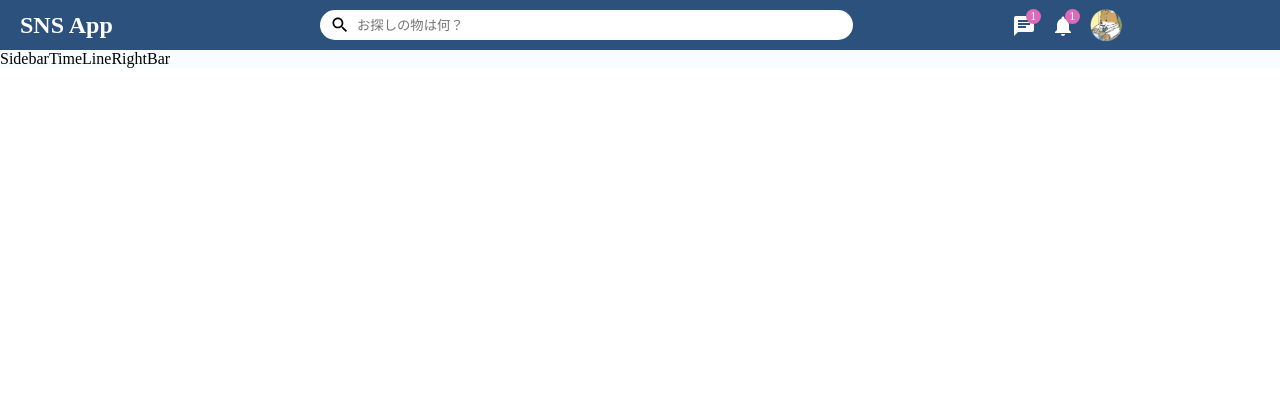
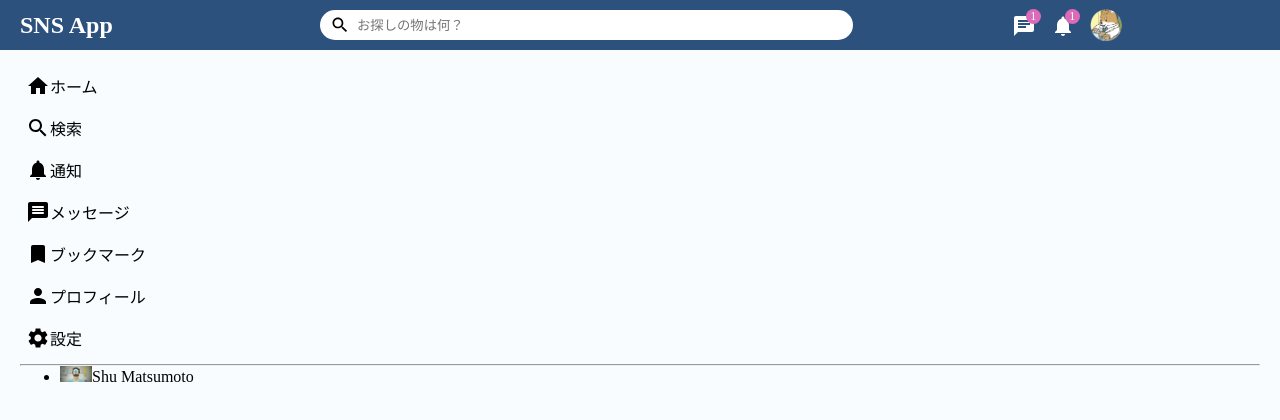
Before and after one commit to shumatsumoto/sns-app-frontend, a React (Create React App) app: page / in a window 1280 px wide. Shown: the top 420 px of the page. Built offline with nearby package versions, Linux system fonts and the light colour scheme.

Commit message:
Sidebar style

```diff
--- a/src/components/sidebar/Sidebar.css
+++ b/src/components/sidebar/Sidebar.css
@@ -0,0 +1,27 @@
+.sidebar {
+  flex: 2.5;
+  height: 100vh;
+}
+
+.sidebarWrapper {
+  padding: 20px;
+}
+
+.sidebarList {
+  padding: 0;
+  margin: 0;
+  list-style: none;
+}
+
+.sidebarListItem {
+  display: flex;
+  align-items: center;
+  margin-bottom: 10px;
+  padding: 4px 6px;
+  cursor: pointer;
+}
+
+.sidebarFriendImg {
+  width: 32px;
+  height: auto;
+}
--- a/src/components/sidebar/Sidebar.jsx
+++ b/src/components/sidebar/Sidebar.jsx
@@ -1,7 +1,63 @@
+import {
+  Bookmark,
+  Home,
+  MessageRounded,
+  Notifications,
+  Person,
+  Search,
+  Settings,
+} from "@mui/icons-material";
 import React from "react";
+import "./Sidebar.css";
 
 function Sidebar() {
-  return <div>Sidebar</div>;
+  return (
+    <div className="sidebar">
+      <div className="sidebarWrapper">
+        <ul className="sidebarList">
+          <li className="sidebarListItem">
+            <Home className="sidebarIcon" />
+            <span className="sidebarListItemText">ホーム</span>
+          </li>
+          <li className="sidebarListItem">
+            <Search className="sidebarIcon" />
+            <span className="sidebarListItemText">検索</span>
+          </li>
+          <li className="sidebarListItem">
+            <Notifications className="sidebarIcon" />
+            <span className="sidebarListItemText">通知</span>
+          </li>
+          <li className="sidebarListItem">
+            <MessageRounded className="sidebarIcon" />
+            <span className="sidebarListItemText">メッセージ</span>
+          </li>
+          <li className="sidebarListItem">
+            <Bookmark className="sidebarIcon" />
+            <span className="sidebarListItemText">ブックマーク</span>
+          </li>
+          <li className="sidebarListItem">
+            <Person className="sidebarIcon" />
+            <span className="sidebarListItemText">プロフィール</span>
+          </li>
+          <li className="sidebarListItem">
+            <Settings className="sidebarIcon" />
+            <span className="sidebarListItemText">設定</span>
+          </li>
+        </ul>
+        <hr className="sidebarHr" />
+        <ul className="sidebarFriendList">
+          <li className="sidebarFriend">
+            <img
+              src="/assets/person/2.jpeg"
+              alt=""
+              className="sidebarFriendImg"
+            />
+            <span className="sidebarFriendName">Shu Matsumoto</span>
+          </li>
+        </ul>
+      </div>
+    </div>
+  );
 }
 
 export default Sidebar;
--- a/src/pages/home/Home.jsx
+++ b/src/pages/home/Home.jsx
@@ -11,8 +11,8 @@
       <Topbar />
       <div className="homeContainer">
         <Sidebar />
-        <TimeLine />
-        <Rightbar />
+        {/* <TimeLine />
+        <Rightbar /> */}
       </div>
     </>
   );
```
